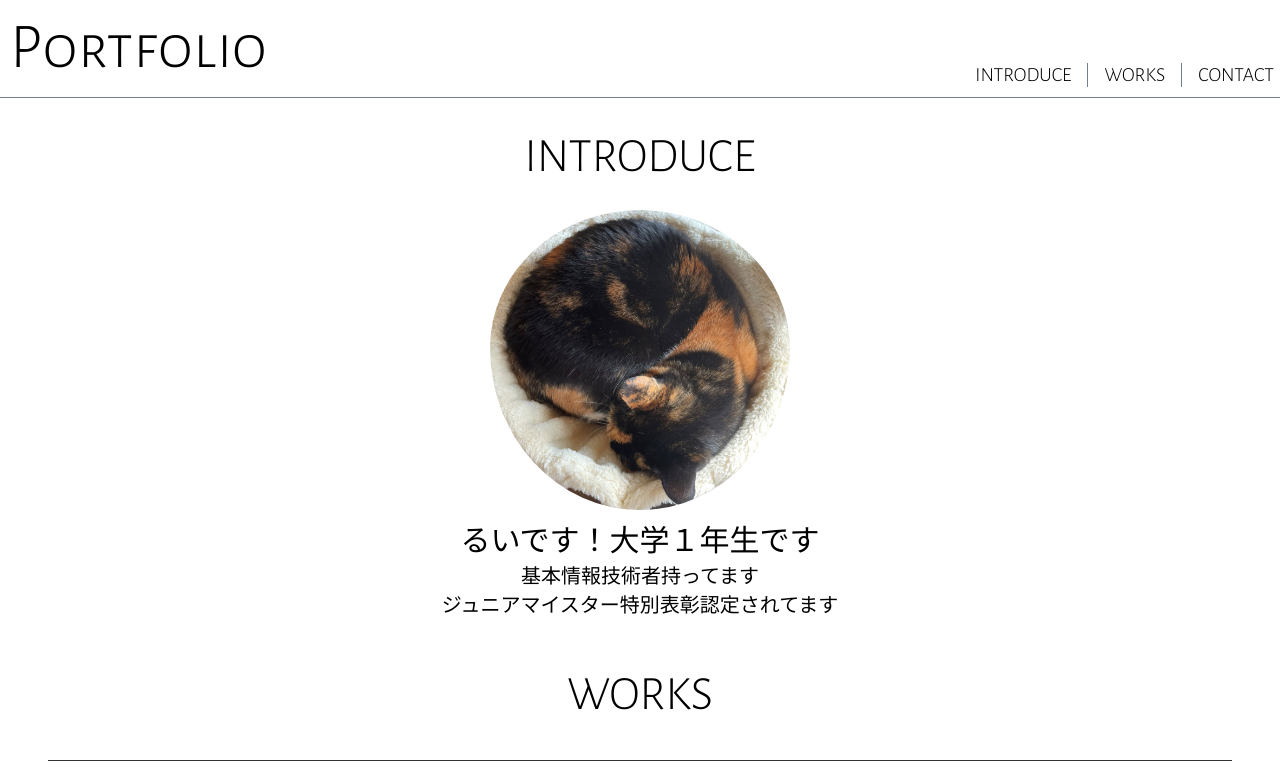
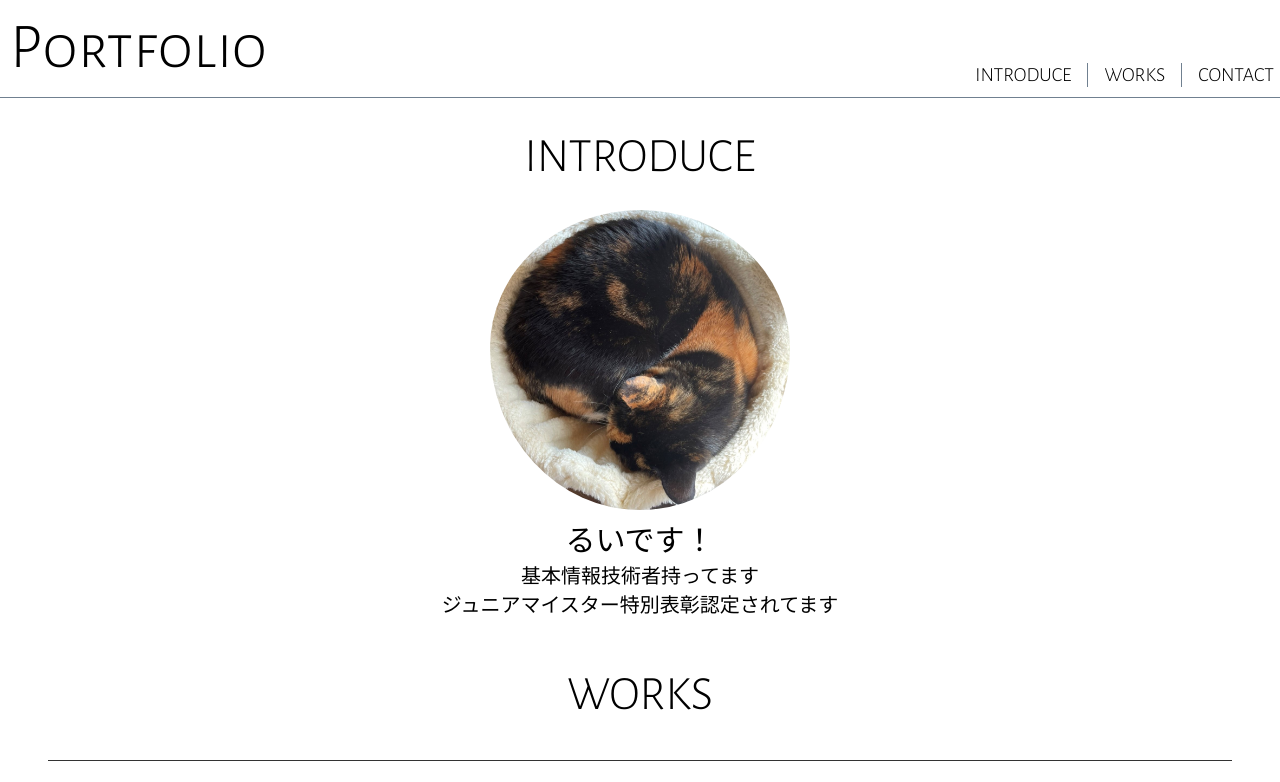
Before and after one commit to rui-314/rui-314.github.io, a plain HTML site: page index.html in a window 1280 px wide. Shown: the top 782 px of the page. Drawn offline with nearby package versions, Linux system fonts and the light colour scheme.

Commit message:
Update index.html

```diff
--- a/index.html
+++ b/index.html
@@ -28,7 +28,7 @@
         <section id="introduce" class="target">
             <h1>INTRODUCE</h1>
             <img src="img/icon.jpg" alt="るいのアイコン" width="300px" height="300px">
-            <h2>るいです！大学１年生です</h2>
+            <h2>るいです！</h2>
             <p><a href="https://www.jitec.ipa.go.jp/1_11seido/fe.html" target="_blank">基本情報技術者持ってます</a></p>
             <p><a href="http://zenkoukyo.or.jp/index_jm/" target="_blank">ジュニアマイスター特別表彰認定されてます</a></p>
         </section><!-- /#introduce -->
```
